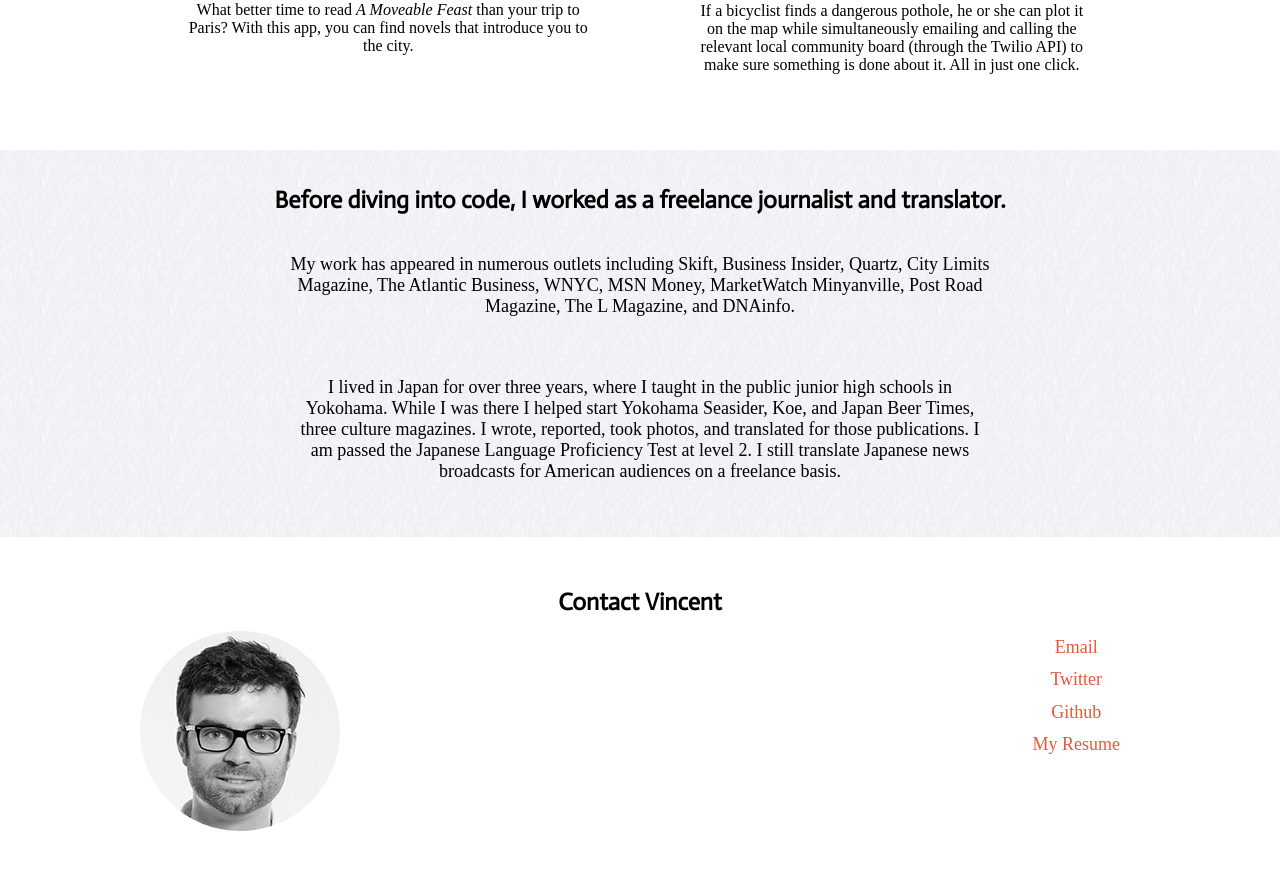
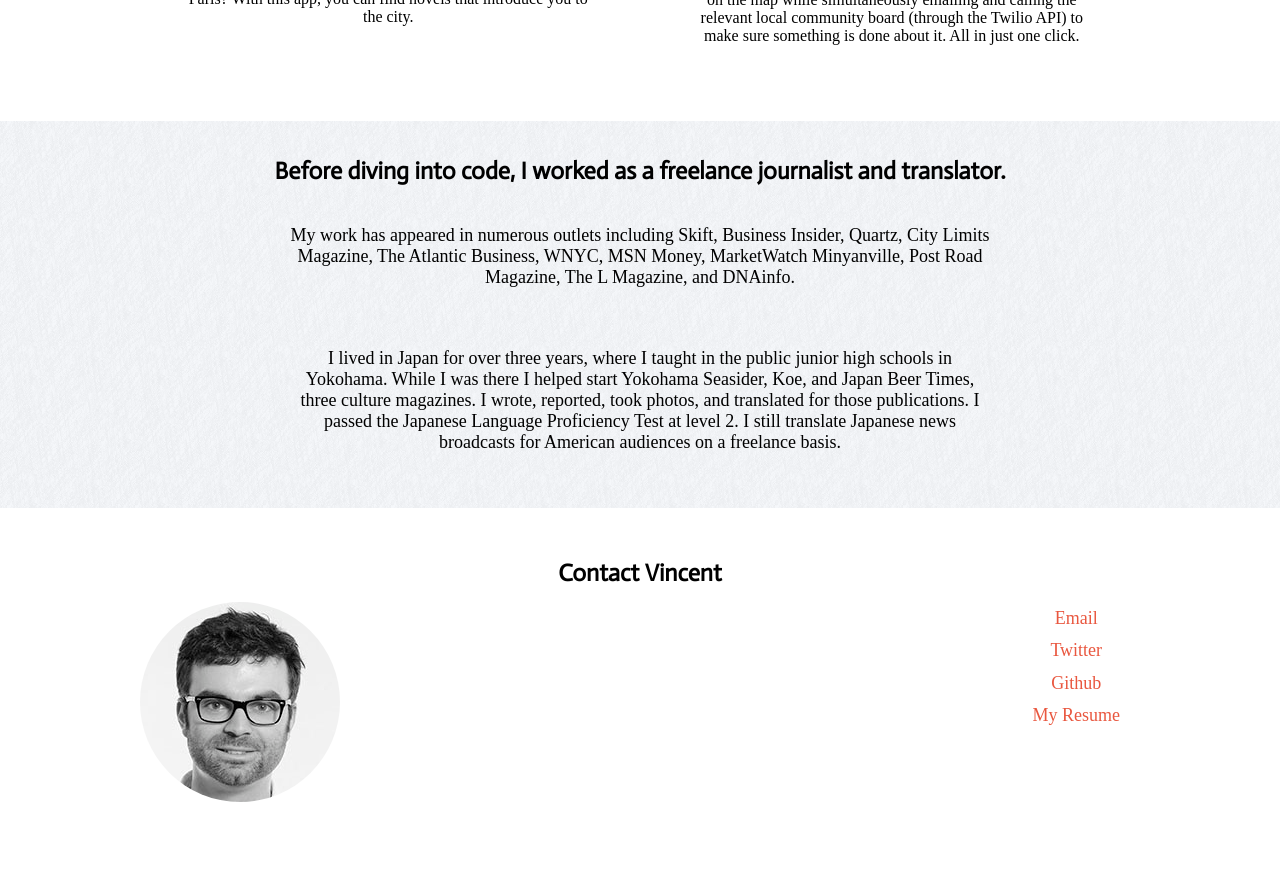
Before and after one commit to trivett/trivett.github.ioold, a Jekyll site: the page built from index.html, in a window 1280 px wide and 900 px high, scrolled down 1414 px. Shown: the top 870 px of the window. Built offline with Jekyll 4.4.1, drawn with Linux system fonts in a browser that asks for light colours; some web fonts are replaced; Markdown is read by kramdown in place of the engine named in the settings; some of the changed text lies outside the part shown.

Commit message:
fixed type

```diff
--- a/index.html
+++ b/index.html
@@ -71,7 +71,7 @@
       </h2>
       <p class="text">My work has appeared in numerous outlets including Skift, Business Insider, Quartz, City Limits Magazine, The Atlantic Business, WNYC, MSN Money, MarketWatch Minyanville, Post Road Magazine, The L Magazine, and DNAinfo.</p>
 
-      <p class="text">I lived in Japan for over three years, where I taught in the public junior high schools in Yokohama. While I was there I helped start Yokohama Seasider, Koe, and Japan Beer Times, three culture magazines. I wrote, reported, took photos, and translated for those publications. I am passed the Japanese Language Proficiency Test at level 2. I still translate Japanese news broadcasts for American audiences on a freelance basis.</p>
+      <p class="text">I lived in Japan for over three years, where I taught in the public junior high schools in Yokohama. While I was there I helped start Yokohama Seasider, Koe, and Japan Beer Times, three culture magazines. I wrote, reported, took photos, and translated for those publications. I passed the Japanese Language Proficiency Test at level 2. I still translate Japanese news broadcasts for American audiences on a freelance basis.</p>
 
     </section>
 
```
Also changed, not shown: other parts of index.html (+1 -1 lines).
